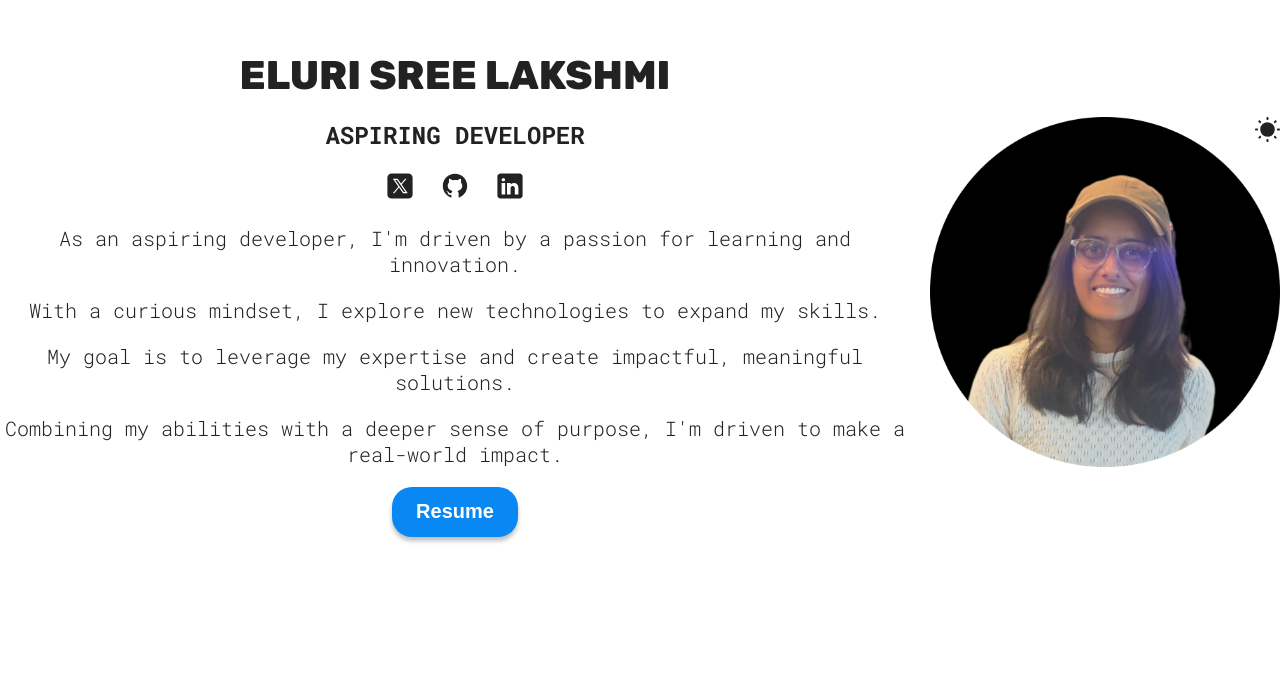
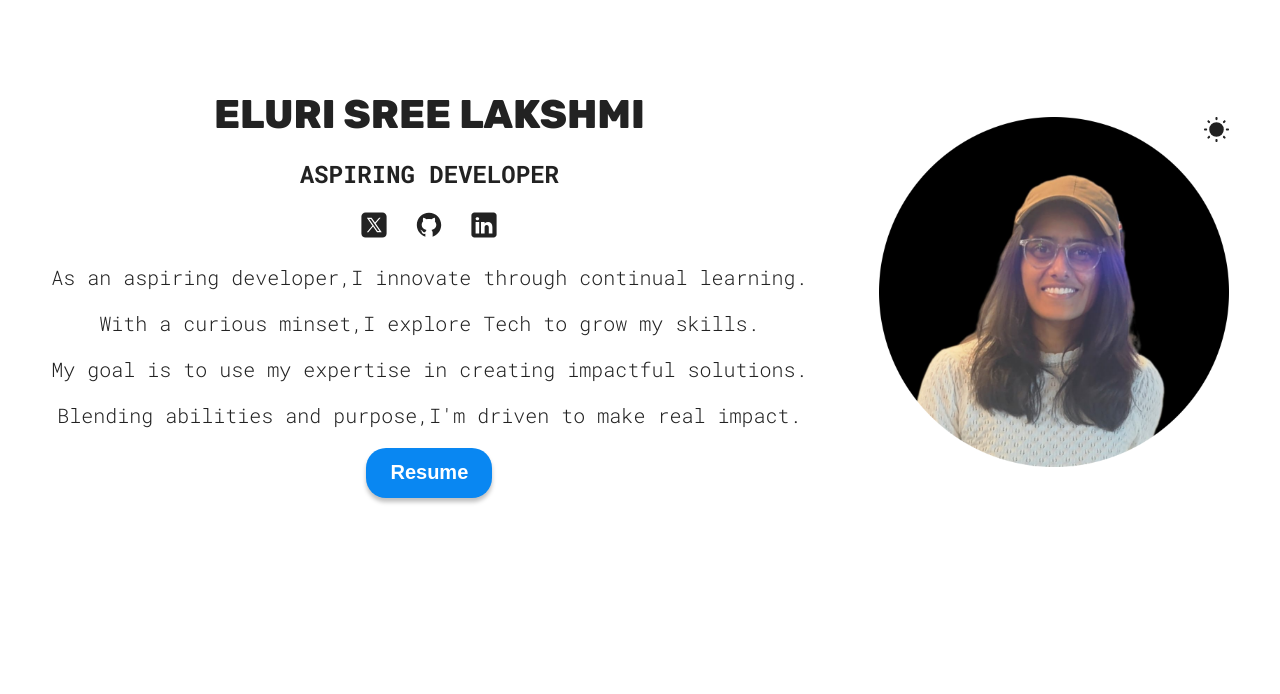
Before and after one commit to EluriSreelakshmi/PORTFOLIO, a React (Vite) app: page / in a window 1280 px wide. Shown: the part 106-800 px from the top of the page. Built offline with nearby package versions, Linux system fonts and the light colour scheme.

Commit message:
Update Hero.jsx

```diff
--- a/src/sections/Hero/Hero.jsx
+++ b/src/sections/Hero/Hero.jsx
@@ -50,10 +50,10 @@ function Hero() {
              <img src={linkedinIcon} alt="Linkedin icon" />
             </a>
         </span>
-        <p className={styles.desciption}>As an aspiring developer, I'm driven by a passion for learning and innovation.</p>
-         <p className={styles.desciption}>With a curious mindset, I explore new technologies to expand my skills.</p>
-         <p className={styles.desciption}>My goal is to leverage my expertise and create impactful, meaningful solutions.</p>
-         <p className={styles.desciption}>Combining my abilities with a deeper sense of purpose, I'm driven to make a real-world impact.</p>
+        <p className={styles.desciption}>As an aspiring developer,I innovate through continual learning. </p>
+         <p className={styles.desciption}>With a curious minset,I explore Tech to grow my skills.</p>
+         <p className={styles.desciption}>My goal is to use my expertise in creating impactful solutions.</p>
+         <p className={styles.desciption}>Blending abilities and purpose,I'm driven to make real impact.</p>
         <a href={CV}>
             <button className="hover" download>
                 Resume
```
